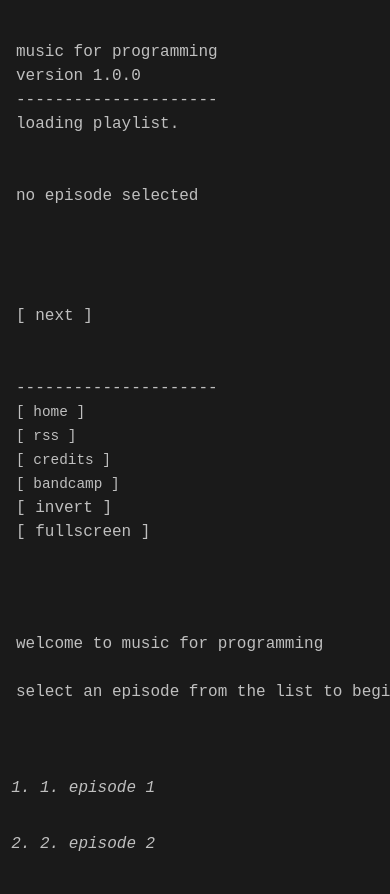
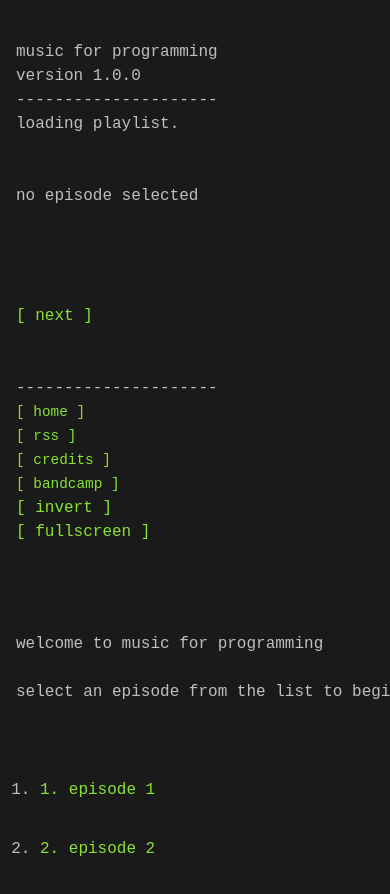
Before and after one commit to mitchGuthrieDev/scaline-audio-blog, a SvelteKit app: page / in a window 390 px wide. Shown: the top 894 px of the page. Built offline with nearby package versions, Linux system fonts and the light colour scheme.

Commit message:
CSS updates

```diff
--- a/src/app.css
+++ b/src/app.css
@@ -1,13 +1,23 @@
+/*──────────────────────────────────────────────────────────────────────────────
+   1. Root variables
+──────────────────────────────────────────────────────────────────────────────*/
 :root,
 :root[data-theme="dark"] {
   --bg: #1a1a1a;
   --fg: #bfbfbf;
+  --link: #8ae234;
+  --link-hover: #aaffaa;
 }
 :root[data-theme="light"] {
   --bg: #f5f5f5;
   --fg: #1a1a1a;
+  --link: #1a1a1a;      /* invert link color in light mode if you like */
+  --link-hover: #333333;
 }
 
+/*──────────────────────────────────────────────────────────────────────────────
+   2. Base styles
+──────────────────────────────────────────────────────────────────────────────*/
 body {
   margin: 0;
   background-color: var(--bg);
@@ -19,37 +29,44 @@ body {
   overflow-x: hidden;
 }
 
-
+/*──────────────────────────────────────────────────────────────────────────────
+   3. Layout grid
+──────────────────────────────────────────────────────────────────────────────*/
 .layout {
   display: grid;
   grid-template-columns: 300px 1fr 250px;
   min-height: 100vh;
-  font-family: 'Courier New', Courier, monospace;
 }
 
+/*──────────────────────────────────────────────────────────────────────────────
+   4. Sidebar (left)
+──────────────────────────────────────────────────────────────────────────────*/
 .sidebar {
   background-color: var(--bg);
   color: var(--fg);
   padding: 1rem;
   position: fixed;
-  left: 0;
-  top: 0;
-  bottom: 0;
+  top: 0; bottom: 0; left: 0;
   width: 300px;
   border-right: 1px solid #333;
   overflow-y: auto;
 }
 
+/*──────────────────────────────────────────────────────────────────────────────
+   5. Main content (center)
+──────────────────────────────────────────────────────────────────────────────*/
 .main-content {
   margin-left: 300px;
   padding: 2rem;
+  max-width: 700px;
 }
 
+/*──────────────────────────────────────────────────────────────────────────────
+   6. Episode list (right)
+──────────────────────────────────────────────────────────────────────────────*/
 .episode-list {
   position: fixed;
-  right: 0;
-  top: 0;
-  bottom: 0;
+  top: 0; bottom: 0; right: 0;
   width: 250px;
   padding: 1rem;
   background-color: var(--bg);
@@ -58,96 +75,80 @@ body {
   overflow-y: auto;
 }
 
+.episode-list ol {
+  list-style-type: decimal;
+  padding-left: 1.5rem;
+  margin: 0;
+}
+
+.episode-list li {
+  margin: 0 0 2rem 0;
+  font-style: normal;
+}
+
 .episode-list a {
-  display: block;
-  margin-bottom: 0.5rem;
-  color: #8ae234;
+  color: var(--link);
+  text-decoration: none;
+  display: inline-block;
+  padding: 0.1rem 0;
+}
+
+.episode-list a:hover {
+  background-color: var(--link);
+  color: var(--bg);
   text-decoration: none;
 }
 
-.episode-list a:hover {
-  color: #aaffaa;
+.episode-list li.current a {
+  background-color: var(--link);
+  color: var(--bg);
+  font-weight: bold;
 }
 
+/*──────────────────────────────────────────────────────────────────────────────
+   7. Terminal (sidebar) links & buttons
+──────────────────────────────────────────────────────────────────────────────*/
+.terminal a,
+.terminal button.link {
+  color: var(--link);
+  text-decoration: none;
+  background: none;
+  border: none;
+  padding: 0;
+  font: inherit;
+  cursor: pointer;
+}
+
+.terminal a:hover,
+.terminal button.link:hover {
+  color: var(--link-hover);
+  text-decoration: underline;
+}
+
+.terminal .link {
+  font-size: 0.9em;
+}
+
+/*──────────────────────────────────────────────────────────────────────────────
+   8. Mobile (stack into one column)
+──────────────────────────────────────────────────────────────────────────────*/
 @media (max-width: 900px) {
-  /* Turn off the 3-column grid entirely */
   .layout {
     display: block;
   }
 
-  /* Let each section flow in the document order, full width */
   .sidebar,
   .main-content,
   .episode-list {
-    position: relative !important;  /* remove fixed */
-    width: 100% !important;          /* full width */
-    margin: 0;                       /* no offset margins */
-    border: none;                    /* drop side borders if you like */
-    padding: 1.5rem 1rem;            /* consistent vertical padding */
+    position: relative !important;
+    width: 100% !important;
+    margin: 0;
+    border: none;
+    padding: 1.5rem 1rem;
   }
 
-  /* Tweak main content padding if needed */
   .main-content {
     padding-top: 2rem;
     padding-bottom: 2rem;
   }
 }
-
-
-.terminal a {
-  color: var(--link);
-  text-decoration: none;
-}
-
-.terminal a:hover {
-  color: var(--link-hover);
-  text-decoration: underline;
-}
-
-/* if you want to shrink the little nav links a bit */
-.terminal .link {
-  font-size: 0.9em;
-}
-
-.terminal button.link {
-  background: none;
-  border: none;
-  padding: 0;
-  font: inherit;
-  cursor: pointer;
-  color: var(--link);
-  text-decoration: none;
-}
-
-.terminal button.link:hover {
-  color: var(--link-hover);
-  text-decoration: underline;
-}
-
-.episode-list ol {
-  list-style-type: decimal;
-  padding-left: 1.5rem;    /* align numbers nicely */
-  margin: 0;               /* reset default */
-}
-
-.episode-list li {
-  font-style: italic;      /* italicize titles */
-  font-family: 'Courier New', Courier, monospace;
-  color: var(--fg);
-  margin: 0 0 2rem 0;      /* add one full blank line below each */
-}
-
-.episode-list a {
-  color: var(--fg);        /* same grey for links */
-  text-decoration: none;   /* no underline by default */
-}
-
-.episode-list a:hover {
-  color: var(--link-hover);
-  text-decoration: underline;
-}
-
-.episode-list li.current a {
-  color: var(--link);
-  font-style: normal;  /* real site drops italic on the playing item */
-}
```
